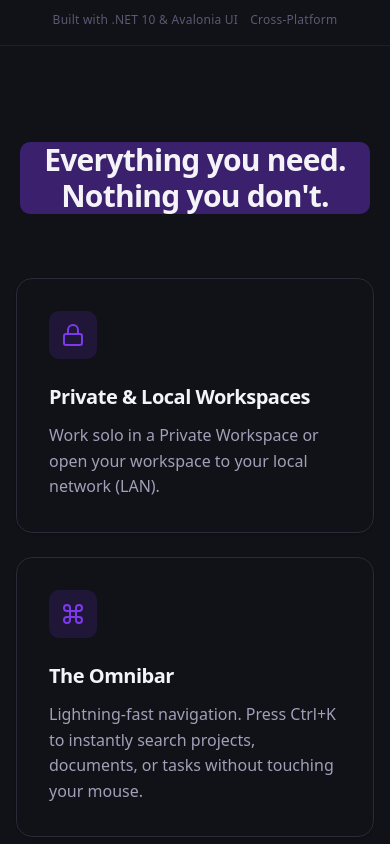
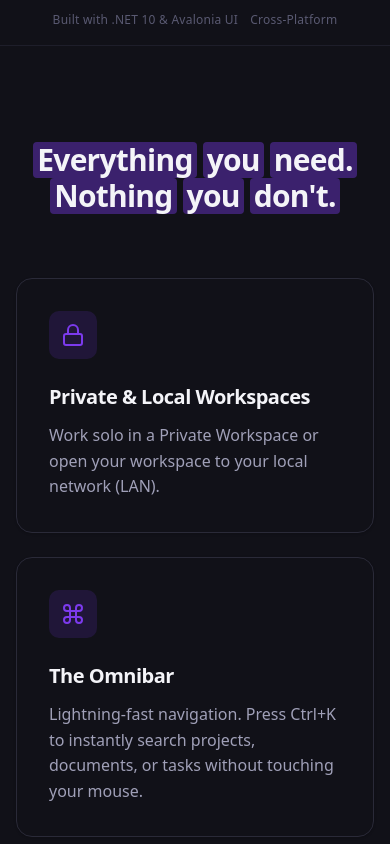
Before and after one commit to Kharisdestianmaulana-hub/flowdeskweb, a Next.js app: page /en in a window 390 px wide. Shown: the part 880-1724 px from the top of the page. Built offline with nearby package versions, Linux system fonts and the light colour scheme; no server answers.

Commit message:
fix: make highlight wrap per-word for mobile and optimize navbar scroll response

```diff
--- a/components/Navbar.tsx
+++ b/components/Navbar.tsx
@@ -22,9 +22,9 @@ export default function Navbar({ stars, repoUrl, dict, currentLang }: NavbarProp
 
   useEffect(() => {
     const handleScroll = () => {
-      setIsScrolled(window.scrollY > 20);
+      setIsScrolled(window.scrollY > 5);
     };
-    window.addEventListener('scroll', handleScroll);
+    window.addEventListener('scroll', handleScroll, { passive: true });
     return () => window.removeEventListener('scroll', handleScroll);
   }, []);
 
--- a/components/animations/Highlight.tsx
+++ b/components/animations/Highlight.tsx
@@ -21,6 +21,23 @@ export default function Highlight({ children, delay = 0.2, className, color = 'r
 
   const width = useTransform(scrollYProgress, [0, 1], ["0%", "100%"]);
 
+  if (typeof children === 'string') {
+    const words = children.split(' ');
+    return (
+      <span ref={ref} className={cn('inline', className)}>
+        {words.map((word, i) => (
+          <span key={i} className="relative inline-block px-1 mx-[0.1em]">
+            <motion.span
+              className="absolute inset-0 z-0 rounded-[4px]"
+              style={{ backgroundColor: color, width }}
+            />
+            <span className="relative z-10">{word}</span>
+          </span>
+        ))}
+      </span>
+    );
+  }
+
   return (
     <span ref={ref} className={cn('relative inline-block px-1.5 mx-1', className)}>
       <motion.span
```
